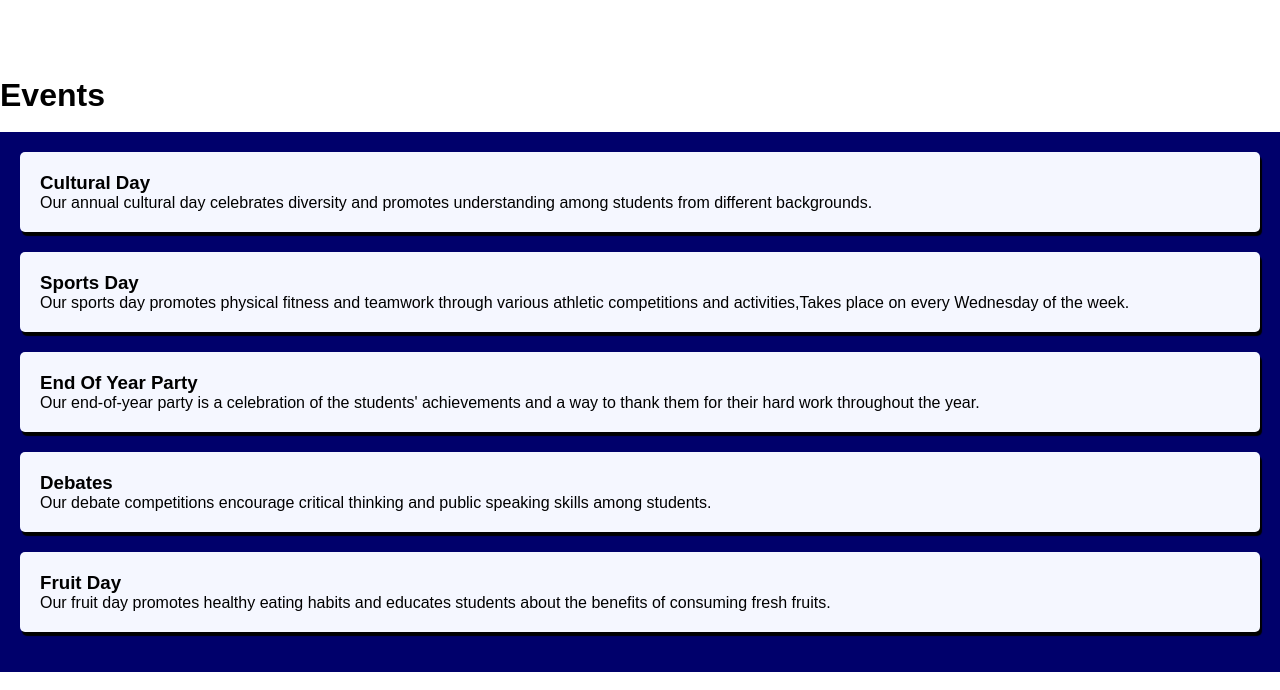
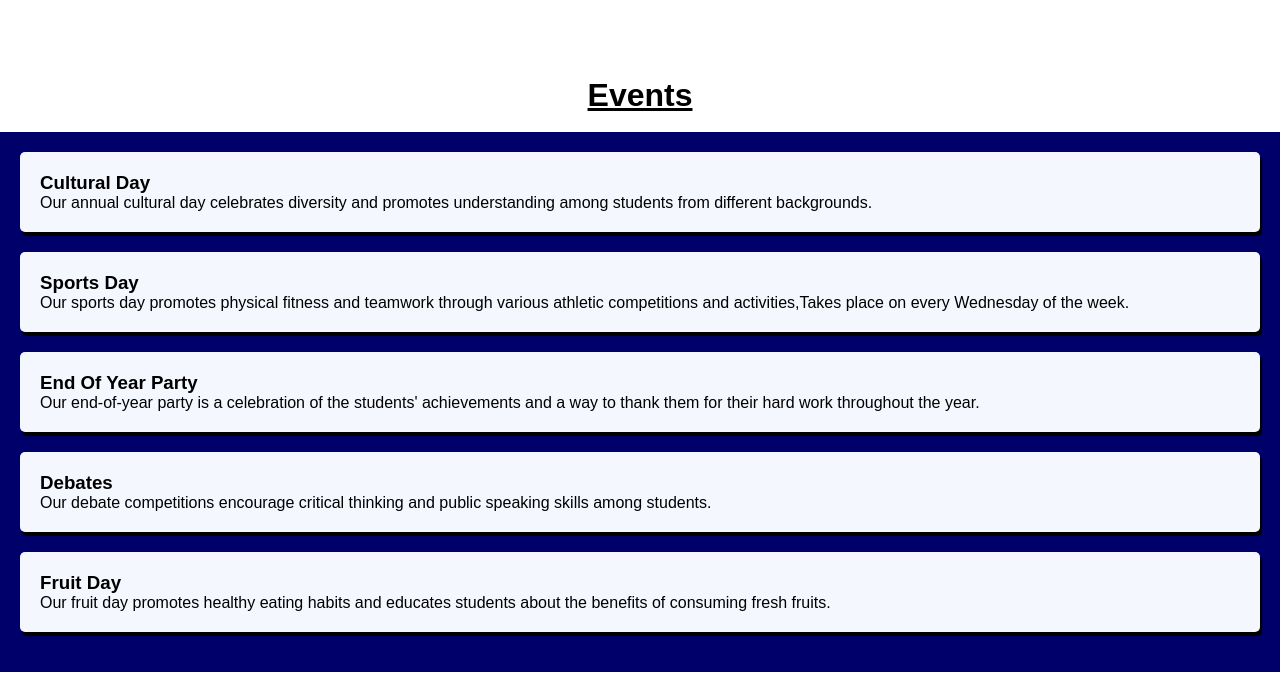
Before and after one commit to Tboyphantom/trophyRegencySchool, a website: page index.html in a window 1280 px wide. Shown: the part 2885-3575 px from the top of the page. Drawn offline with Linux system fonts and the light colour scheme.

Commit message:
Updated style.css, index.html, script.js

```diff
--- a/index.html
+++ b/index.html
@@ -8,7 +8,7 @@
     <link rel="stylesheet" href="./style.css">
 </head>
 
-<body>
+<body style="background-color: white;">
 
     <!-- NAV -->
     <nav>
@@ -151,20 +151,27 @@
     </section>
 
     <div id="events">
+        <u>
+            <center>
                 <h1>Events</h1>
+            </center>
+        </u>
         <br>
         <div class="can">
             <div class="event-box">
                 <h3>Cultural Day</h3>
-        <p>Our annual cultural day celebrates diversity and promotes understanding among students from different backgrounds.</p>
+                <p>Our annual cultural day celebrates diversity and promotes understanding among students from different
+                    backgrounds.</p>
             </div>
             <div class="event-box">
                 <h3>Sports Day</h3>
-        <p>Our sports day promotes physical fitness and teamwork through various athletic competitions and activities,Takes place on every Wednesday of the week.</p>
+                <p>Our sports day promotes physical fitness and teamwork through various athletic competitions and
+                    activities,Takes place on every Wednesday of the week.</p>
             </div>
             <div class="event-box">
                 <h3>End Of Year Party</h3>
-        <p>Our end-of-year party is a celebration of the students' achievements and a way to thank them for their hard work throughout the year.</p>
+                <p>Our end-of-year party is a celebration of the students' achievements and a way to thank them for
+                    their hard work throughout the year.</p>
             </div>
             <div class="event-box">
                 <h3>Debates</h3>
@@ -172,7 +179,8 @@
             </div>
             <div class="event-box">
                 <h3>Fruit Day</h3>
-        <p>Our fruit day promotes healthy eating habits and educates students about the benefits of consuming fresh fruits.</p>
+                <p>Our fruit day promotes healthy eating habits and educates students about the benefits of consuming
+                    fresh fruits.</p>
             </div>
         </div>
     </div>
```
Lines whose indentation alone changed are shown as unchanged.
